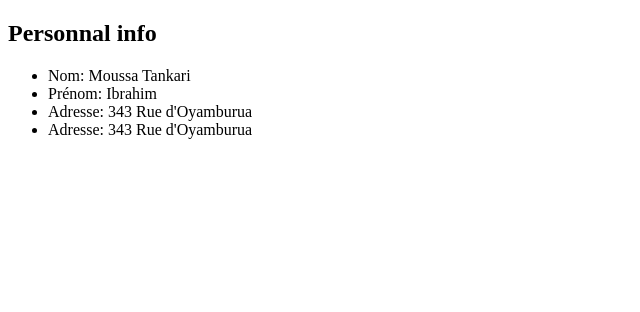
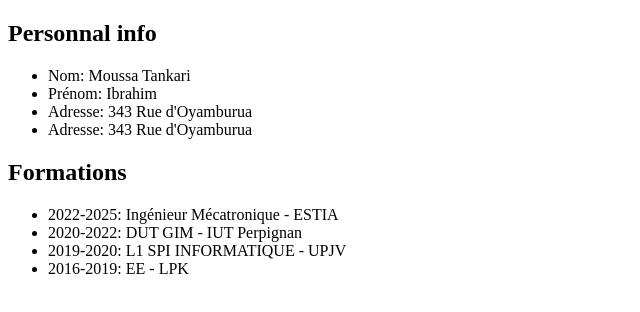
Before and after one commit to ibrah-code/ibrah.github.io, a plain HTML site: page Index.html in a window 1280 px wide. Shown: the whole page, without its empty margins (0-640 px from the left). Drawn offline with Linux system fonts and the light colour scheme.

Commit message:
Formations

```diff
--- a/Index.html
+++ b/Index.html
@@ -15,5 +15,15 @@
         </ul>
     </section>
 
+    <section id="form">
+        <h1>Formations</h1>
+        <ul>
+            <li>2022-2025: Ingénieur Mécatronique - ESTIA</li>
+            <li>2020-2022: DUT GIM - IUT Perpignan</li>
+            <li>2019-2020: L1 SPI INFORMATIQUE - UPJV</li>
+            <li>2016-2019: EE - LPK</li>
+        </ul>
+    </section>
+
   </body>
 </html>
```
